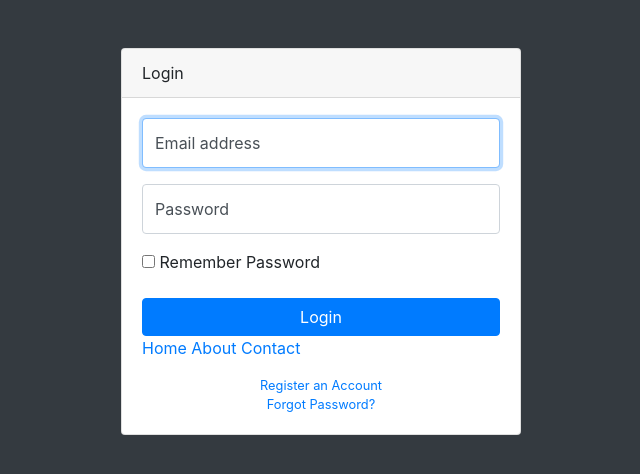
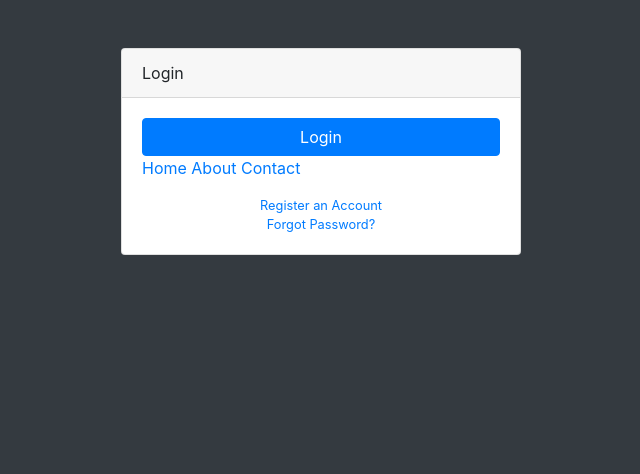
Before and after one commit to SkyAcademy/magemcvacaturesadmin, a website with bundled scripts: page login.html in a window 1280 px wide. Shown: the whole page, without its empty margins (319-959 px from the left). Built offline with nearby package versions, Linux system fonts and the light colour scheme.

Commit message:
Update login.html

```diff
--- a/login.html
+++ b/login.html
@@ -25,27 +25,6 @@
     <div class="card card-login mx-auto mt-5">
       <div class="card-header">Login</div>
       <div class="card-body">
-        <form>
-          <div class="form-group">
-            <div class="form-label-group">
-              <input type="email" id="inputEmail" class="form-control" placeholder="Email address" required="required" autofocus="autofocus">
-              <label for="inputEmail">Email address</label>
-            </div>
-          </div>
-          <div class="form-group">
-            <div class="form-label-group">
-              <input type="password" id="inputPassword" class="form-control" placeholder="Password" required="required">
-              <label for="inputPassword">Password</label>
-            </div>
-          </div>
-          <div class="form-group">
-            <div class="checkbox">
-              <label>
-                <input type="checkbox" value="remember-me">
-                Remember Password
-              </label>
-            </div>
-          </div>
           <button onclick="userLogin()" class="btn btn-primary btn-block">Login</button>
             <div id="userDropdown" class="dropdown-content">
             <a href="#home">Home</a>
@@ -75,7 +54,6 @@ window.onclick = function(event) {
 }
 </script>
 
-        </form>
         <div class="text-center">
           <a class="d-block small mt-3" href="register.html">Register an Account</a>
           <a class="d-block small" href="forgot-password.html">Forgot Password?</a>
```
